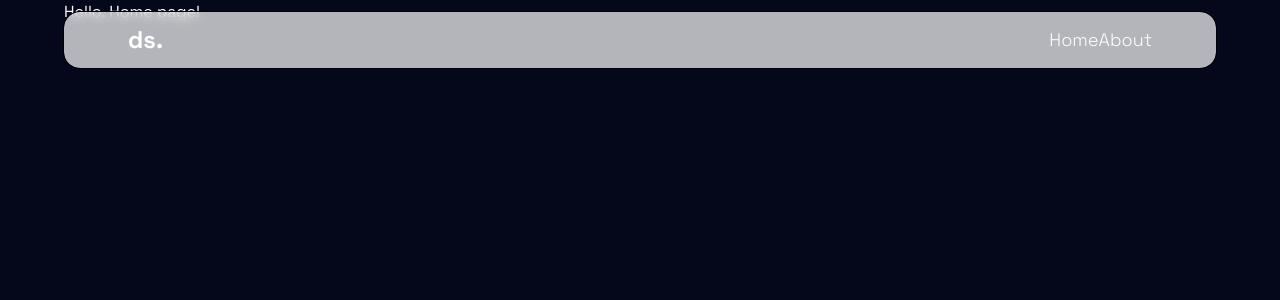
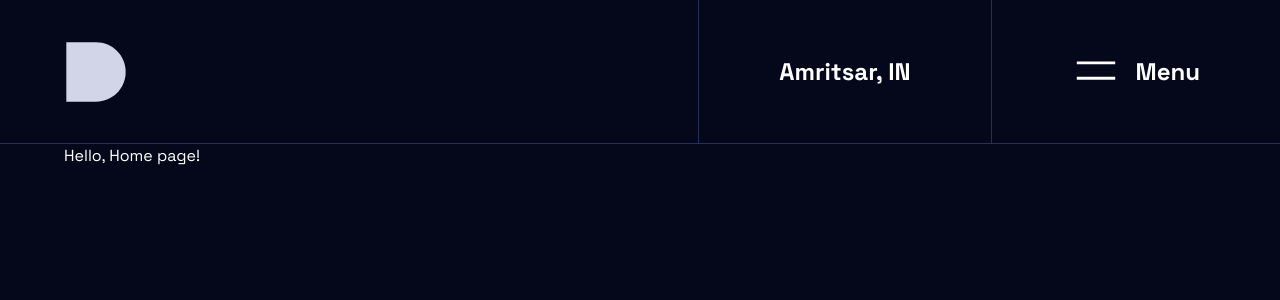
Before and after one commit to dilpreetsinghaulakh/Portfolio, a Next.js app: page / in a window 1280 px wide. Shown: the top 300 px of the page. Built offline with nearby package versions, Linux system fonts and the light colour scheme.

Commit message:
refactor: Update header component with style, new logo and menu icon

```diff
--- a/src/components/header.tsx
+++ b/src/components/header.tsx
@@ -1,15 +1,51 @@
+"use client";
+import Logo from "../../public/logo.svg";
+
 export default function Header() {
+  const MenuIcon = (
+    <svg className="w-8 h-8 xl:w-12 xl:h-12" viewBox="0 0 50 50">
+      <line
+        x1="5"
+        y1="15.5"
+        x2="45"
+        y2="15.5"
+        stroke="currentcolor"
+        strokeWidth="3"
+      />
+      <line
+        x1="5"
+        y1="31.5"
+        x2="45"
+        y2="31.5"
+        stroke="currentcolor"
+        strokeWidth="3"
+      />
+    </svg>
+  );
   return (
     <>
-      <header className="bg-white/70 z-10 fixed text-2xl w-[90vw] mx-[5vw] mt-3 px-8 rounded-2xl outline-black bg- outline-[1px] outline backdrop-blur-sm">
-        <div className="flex justify-between max-w-5xl py-3 mx-auto">
-          <div>
-            <a href="/" className=" font-bold">ds.</a>
+      <header className="border-b border-tirtiaty w-full h-24 xl:h-36 flex items-center justify-between">
+        <a
+          href="/"
+          className="w-14 h-14 xl:w-20 xl:h-20 ml-8 xl:ml-14 block text-seconday-100"
+        >
+          <Logo />
+        </a>
+
+        <div className="flex justify-end h-full font-bold text-xl xl:text-2xl">
+          <div className="hidden h-full xl:flex items-center space-x-4 px-20 border-l border-tirtiaty">
+            <p>Amritsar, IN</p>
           </div>
-          <div className="r font-light text-[.75em]">
-            <a href="/">Home</a>
-            <a href="/about">About</a>
-          </div>
+
+          <button
+            className="h-full flex items-center space-x-4 px-8 xl:px-20 border-l border-tirtiaty"
+            onClick={() => {
+              // Open the menu
+            }}
+          >
+            {MenuIcon}
+            <p>Menu</p>
+          </button>
         </div>
       </header>
     </>
```
